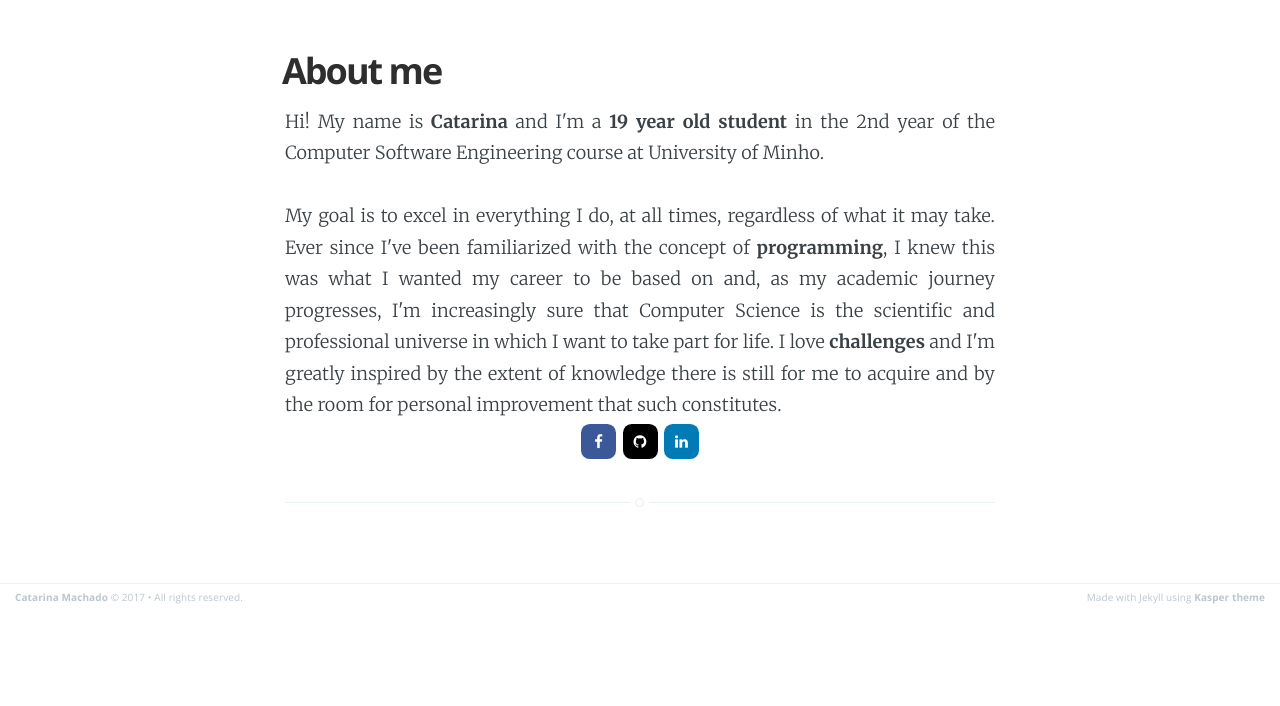
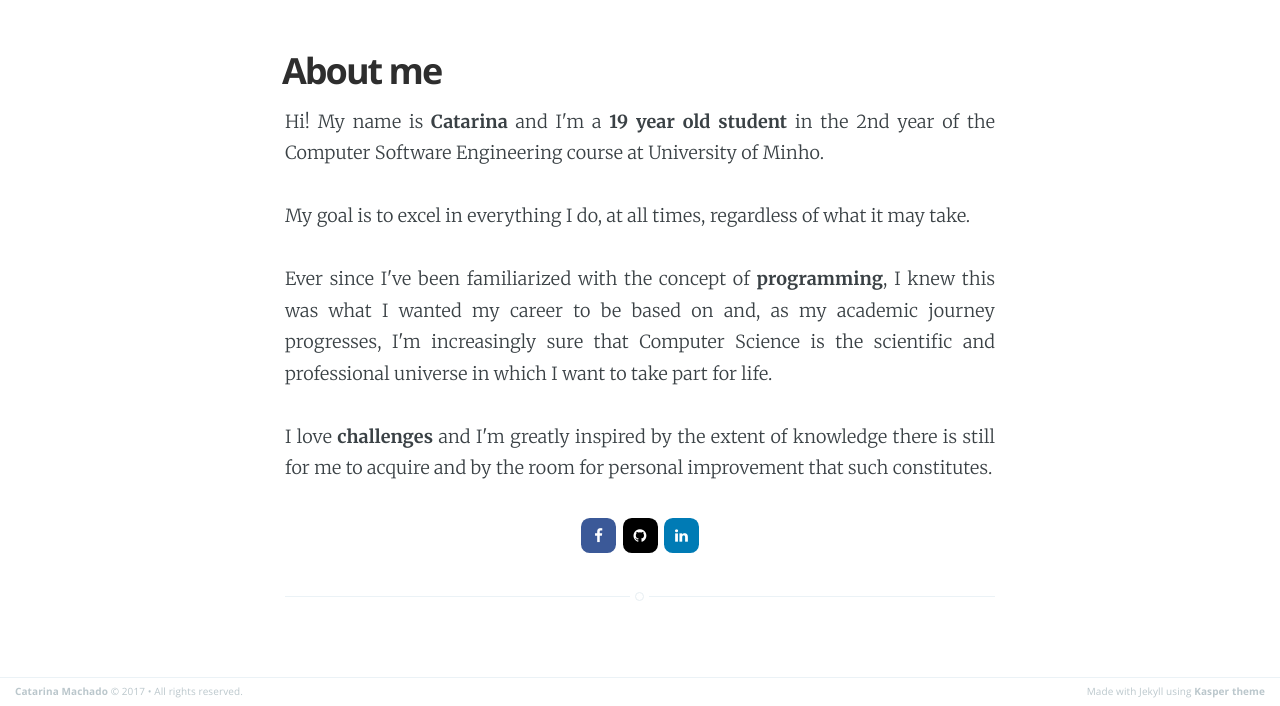
Before and after one commit to catarinamachado/catarinamachado-old-page, a Jekyll site: the page built from about.md, in a window 1280 px wide. Shown: the part 585-1291 px from the top of the page. Built offline with Jekyll 4.4.1, drawn with Linux system fonts in a browser that asks for light colours; before the commit the page ends 1196 px from its top, so only the background shows below that.

```diff
--- a/about.md
+++ b/about.md
@@ -7,11 +7,11 @@ cover: '/assets/images/tecnology.png'
 <div align="justify">
 Hi! My name is <b>Catarina</b> and I'm a <b>19 year old student</b> in the 2nd year of the Computer Software Engineering course at University of Minho. <br><br>
 
-My goal is to excel in everything I do, at all times, regardless of what it may take.
+My goal is to excel in everything I do, at all times, regardless of what it may take. <br><br>
 
-Ever since I've been familiarized with the concept of <b>programming</b>, I knew this was what I wanted my career to be based on and, as my academic journey progresses, I'm increasingly sure that Computer Science is the scientific and professional universe in which I want to take part for life.
+Ever since I've been familiarized with the concept of <b>programming</b>, I knew this was what I wanted my career to be based on and, as my academic journey progresses, I'm increasingly sure that Computer Science is the scientific and professional universe in which I want to take part for life. <br><br>
 
-I love <b>challenges</b> and I'm greatly inspired by the extent of knowledge there is still for me to acquire and by the room for personal improvement that such constitutes.
+I love <b>challenges</b> and I'm greatly inspired by the extent of knowledge there is still for me to acquire and by the room for personal improvement that such constitutes.<br><br>
 </div>
 
 <html>
```
